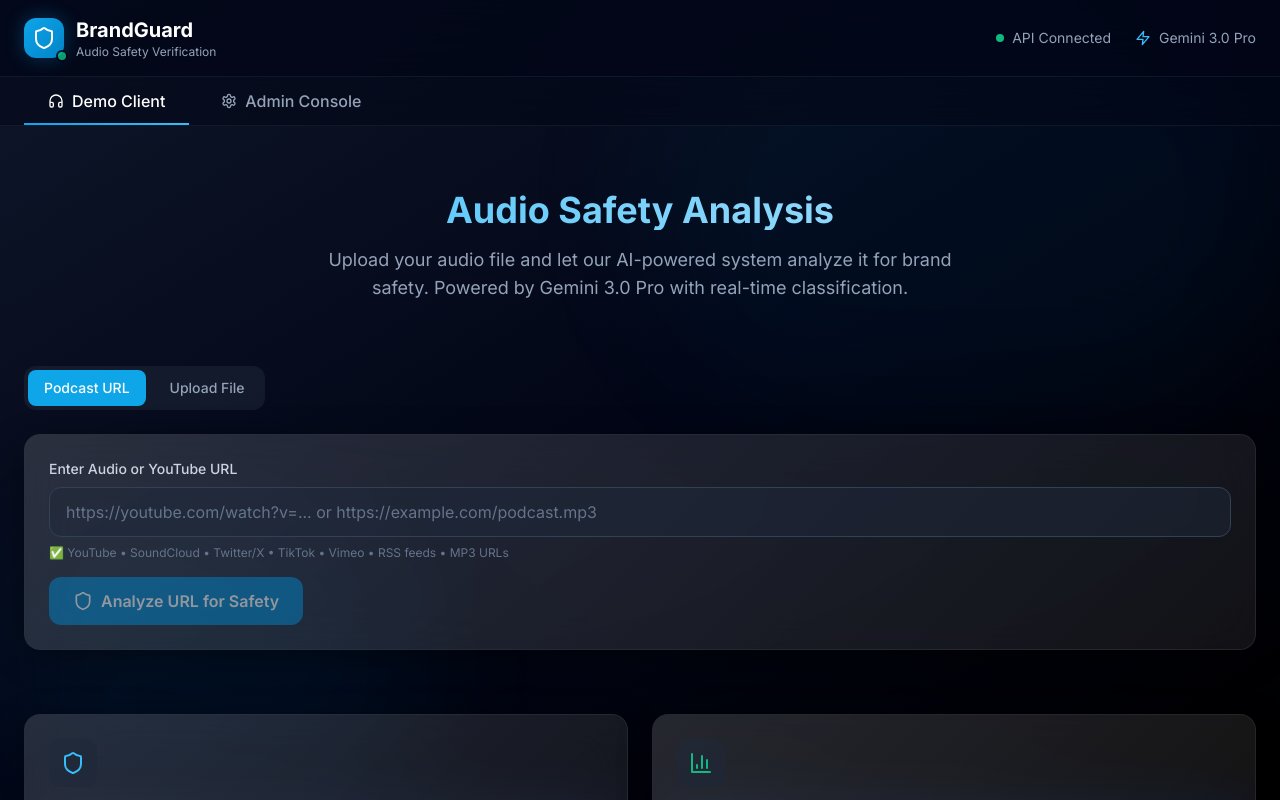
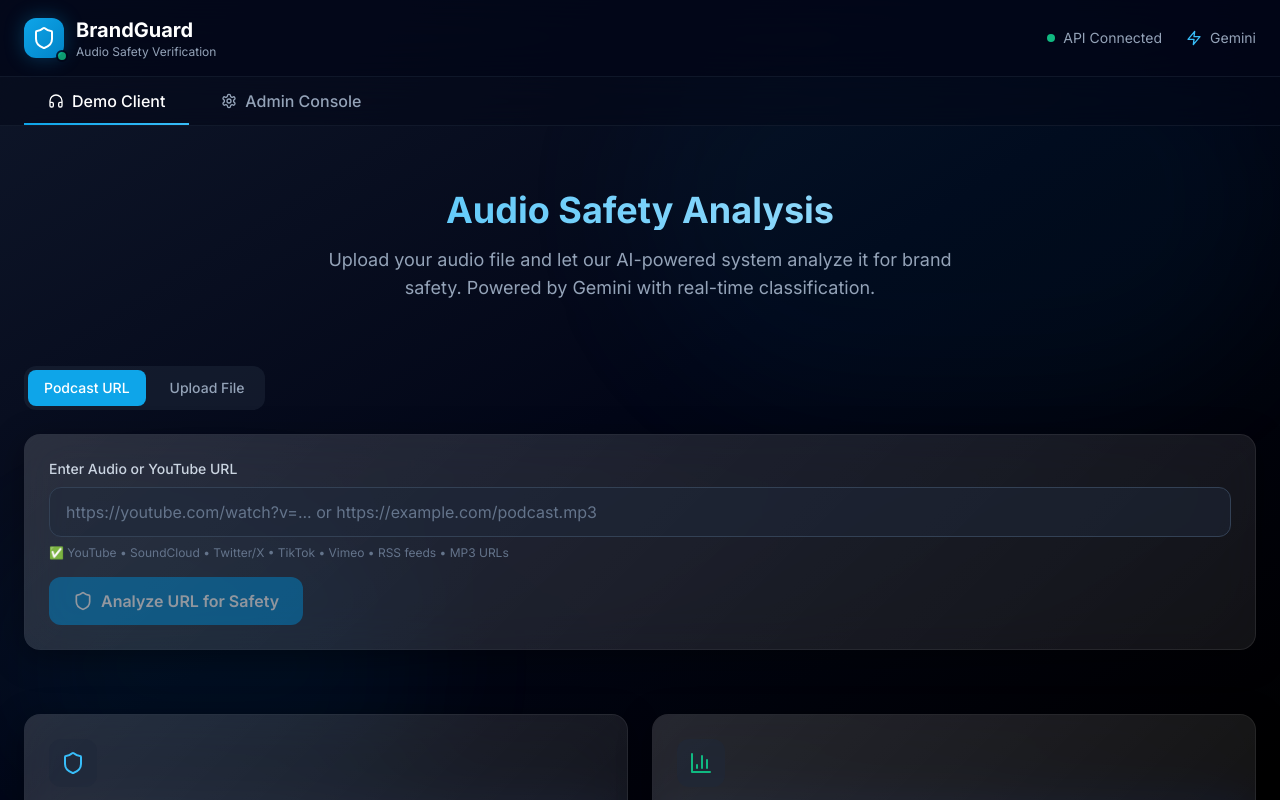
Before and after one commit to DivyamK1234/BrandGuard, a Next.js app in the folder frontend/: page / in a window 1280 px wide. Shown: the top 800 px of the page. Built offline with nearby package versions, Linux system fonts and the light colour scheme.

Commit message:
Changed the dashboard page

```diff
--- a/frontend/app/page.tsx
+++ b/frontend/app/page.tsx
@@ -54,7 +54,7 @@ export default function Home() {
                             </div>
                             <div className="flex items-center gap-2 text-sm text-surface-400">
                                 <Zap className="w-4 h-4 text-brand-400" />
-                                <span>Gemini 3.0 Pro</span>
+                                <span>Gemini</span>
                             </div>
                         </div>
                     </div>
@@ -135,7 +135,7 @@ function DemoClientView() {
                 </h2>
                 <p className="text-lg text-surface-400 max-w-2xl mx-auto">
                     Upload your audio file and let our AI-powered system analyze it for brand safety.
-                    Powered by Gemini 3.0 Pro with real-time classification.
+                    Powered by Gemini with real-time classification.
                 </p>
             </div>
 
```
